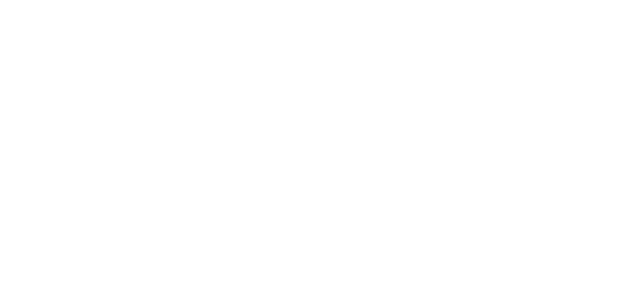
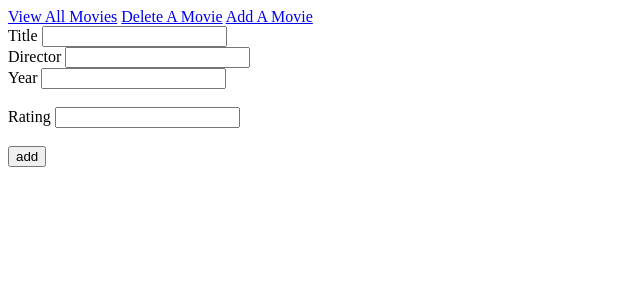
Before and after one commit to thattan/PHP-Class, a PHP site: page /index.php?action=addForm in a window 1280 px wide. Before the commit the part shown is empty. Shown: the top 300 px of the page, without its empty margins (0-640 px from the left). Run offline with PHP 8.4, Linux system fonts and the light colour scheme; data that the repository does not hold is empty.

Commit message:
Controller work and validation

```diff
--- a/moviesToMVCstart/index.php
+++ b/moviesToMVCstart/index.php
@@ -13,6 +13,7 @@
 switch ($action){
     case 'showAllMovies':
         $movies = get_all();
+        $pageTitle = "All Movies";
         include './view/viewMovies.php';
         die();
         break;
@@ -28,6 +29,7 @@
             echo $ex->getMessage();
             exit();
         }
+        $pageTitle = "Movies Rated $rating";
         include './view/viewMovies.php';
         die();
         break;
@@ -43,6 +45,57 @@
         delete_ID($ID);
         header("Location: index.php");
         break;
+
+    case 'addForm':
+        include './view/addForm.php';
+        die();
+        break;
+
+    case 'addMovie':
+        $title = filter_input(INPUT_POST, 'title');
+        $director = filter_input(INPUT_POST, 'director');
+        $year = filter_input(INPUT_POST, 'year',FILTER_VALIDATE_INT);
+        $rating = filter_input(INPUT_POST, 'rating', FILTER_VALIDATE_INT);
+
+        $errors = [];
+
+        if ($title === "" || $title === null){
+
+            $errors['title'] = "Title must not be blank";
+        }
+        if ($director == ""){
+            $errors['director'] = "Director must not be blank";
+        }
+
+        if ($year === false || $year === null) {
+            $errors['year'] = "Year must be valid";
+        } else if ($year < 1901 || $year > 2155) {
+            $errors['year'] = "Must be between 1901 and 2155";
+        }
+
+        if ($rating === false || $rating === null) {
+            $errors['rating'] = "Rating must be valid";
+        } else if ($rating < 1901 || $rating > 2155) {
+            $errors['rating'] = "Must be between 1 and 10";
+        }
+
+        if(empty($errors)) {
+            try {
+                 add_movie($title, $director, $year, $rating);
+            } catch (Exception $ex) {
+                $message = "DB error try again later";
+                include 'view/addForm.php';
+                die();
+            }
+            header("Location: index.php");
+        } else {
+            include 'view/addForm.php';
+            die();
+        }
+
+
+        break;
+
     default:
         break;
 }
--- a/moviesToMVCstart/model/database.php
+++ b/moviesToMVCstart/model/database.php
@@ -61,5 +61,24 @@
     return $results;
 }
 
+function add_movie($title, $director, $year, $rating)
+{
+    require_once('database.php');
 
+    // Add the product to the database
+    $query = 'INSERT INTO movies
+                 (title, director, year, rating)
+              VALUES
+                 (:title, :director, :year, :rating)';
+    $statement = $db->prepare($query);
+    $statement->bindValue(':title', $title);
+    $statement->bindValue(':director', $director);
+    $statement->bindValue(':year', $year);
+    $statement->bindValue(':rating', $rating);
+    $statement->execute();
+    $statement->closeCursor();
+
+    // Display the Product List page
+    include('index.php');
+}
 ?>
--- /dev/null
+++ b/moviesToMVCstart/view/addForm.php
@@ -0,0 +1,64 @@
+<!DOCTYPE html>
+<!--
+To change this license header, choose License Headers in Project Properties.
+To change this template file, choose Tools | Templates
+and open the template in the editor.
+-->
+<html>
+    <head>
+        <meta charset="UTF-8">
+        <title></title>
+    </head>
+    <body>
+        <?php include("view/nav.php")?>
+        <form action="index.php" method="post">
+            <input type="hidden" name="action" value="addMovie">
+
+            <label>Title</label>
+            <input type="text" name="title">
+            <span><?php
+
+            if(array_key_exists('title', $errors))
+            {
+                echo $errors['title'];
+            }
+            ?></span>
+            <br>
+
+            <label>Director</label>
+            <input type="text" name="director">
+            <span><?php
+
+            if(array_key_exists('director', $errors))
+            {
+                echo $errors['title'];
+            }
+            ?></span>
+
+            <br>
+            <label>Year</label>
+            <input type="text" name="year">
+            <span><?php
+
+            if(array_key_exists('year', $errors))
+            {
+                echo $errors['year'];
+            }
+            ?></span>
+            <br>
+            <br>
+            <label>Rating</label>
+            <input type="text" name="rating">
+            <span><?php
+
+            if(array_key_exists('rating', $errors))
+            {
+                echo $errors['rating'];
+            }
+            ?></span>
+            <br>
+            <br>
+            <input type="submit" value="add">
+        </form>
+    </body>
+</html>
--- a/moviesToMVCstart/view/deleteForm.php
+++ b/moviesToMVCstart/view/deleteForm.php
@@ -10,8 +10,7 @@
         <title></title>
     </head>
     <body>
-        <a href="index.php">View All Movies</a>
-        <a href="index.php?action=deleteForm">Delete A Movie</a>
+        <?php include("nav.php") ?>
         <form action="index.php" method="POST">
             <input type="hidden" name="action" value="deleteMovie">
             <select name="movieId">
--- /dev/null
+++ b/moviesToMVCstart/view/nav.php
@@ -0,0 +1,5 @@
+<nav>
+        <a href="index.php">View All Movies</a>
+        <a href="index.php?action=deleteForm">Delete A Movie</a>
+        <a href="index.php?action=addForm">Add A Movie</a>
+</nav>
--- a/moviesToMVCstart/view/viewMovies.php
+++ b/moviesToMVCstart/view/viewMovies.php
@@ -5,11 +5,10 @@
         <title></title>
     </head>
     <body>
-        <p> <?php ?> </p>
+        <p> <?php echo $pageTitle; ?> </p>
 
         <br>
-        <a href="index.php">View All Movies</a>
-        <a href="index.php?action=deleteForm">Delete A Movie</a>
+        <?php include("view/nav.php")?>
         <table>
 
             <?php foreach ($movies as $single) : ?>
```
